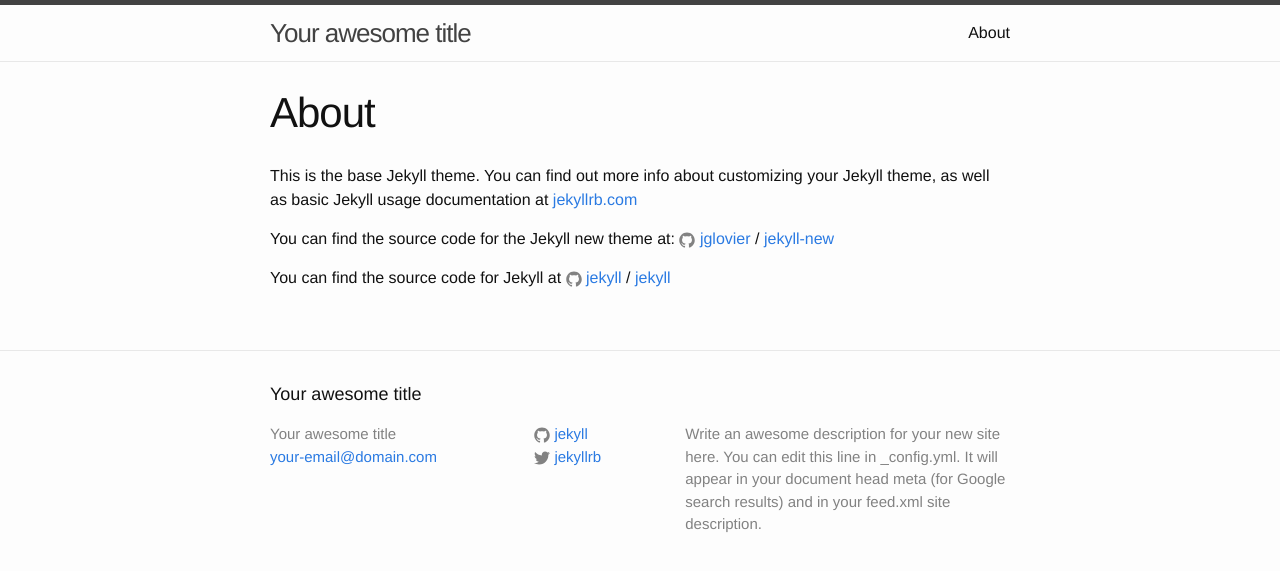
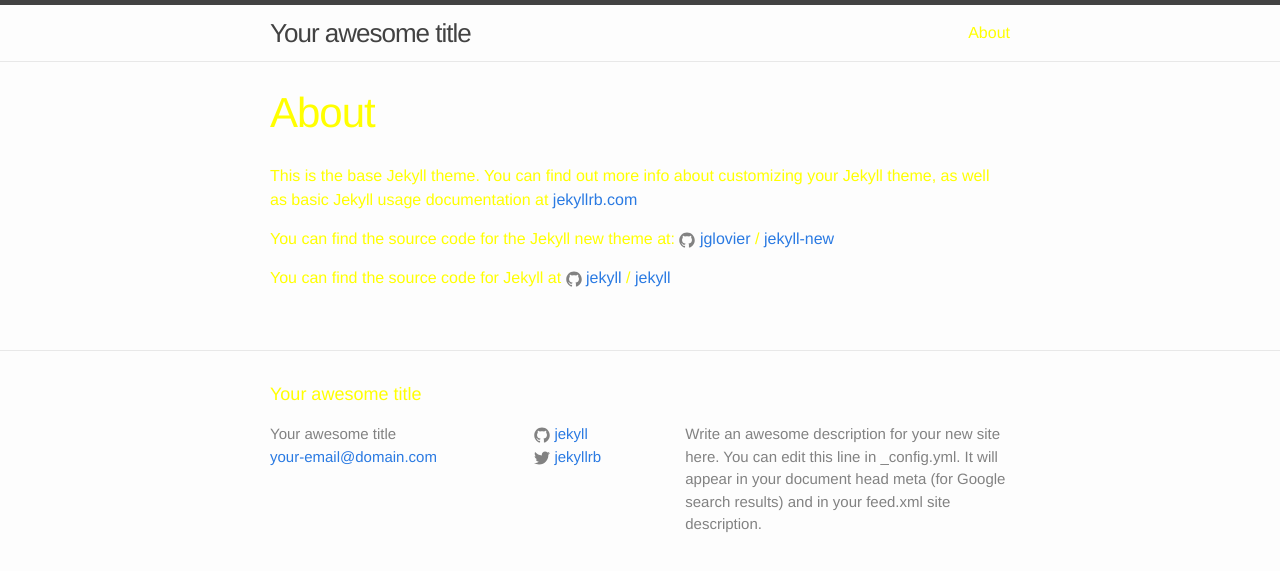
Before and after one commit to yok558/yok558.github.io, a Jekyll site: the page built from about.md, in a window 1280 px wide. Shown: the top 571 px of the page. Built offline with Jekyll 4.4.1, drawn with Linux system fonts in a browser that asks for light colours.

Commit message:
Text color
Yellow

```diff
--- a/css/main.scss
+++ b/css/main.scss
@@ -14,7 +14,7 @@
 
 $spacing-unit:     30px;
 
-$text-color:       #111;
+$text-color:       yellow;
 $background-color: #fdfdfd;
 $brand-color:      #2a7ae2;
 
```
